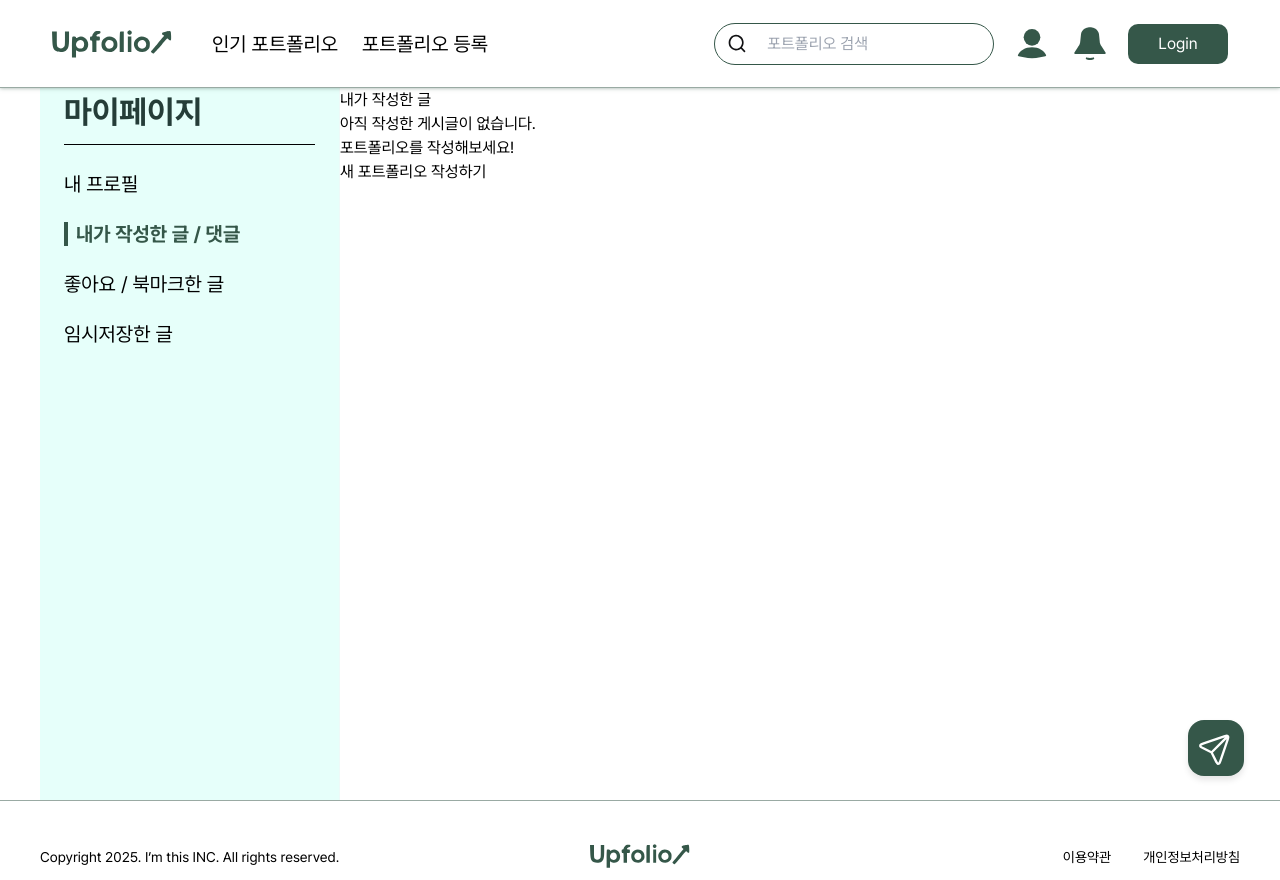
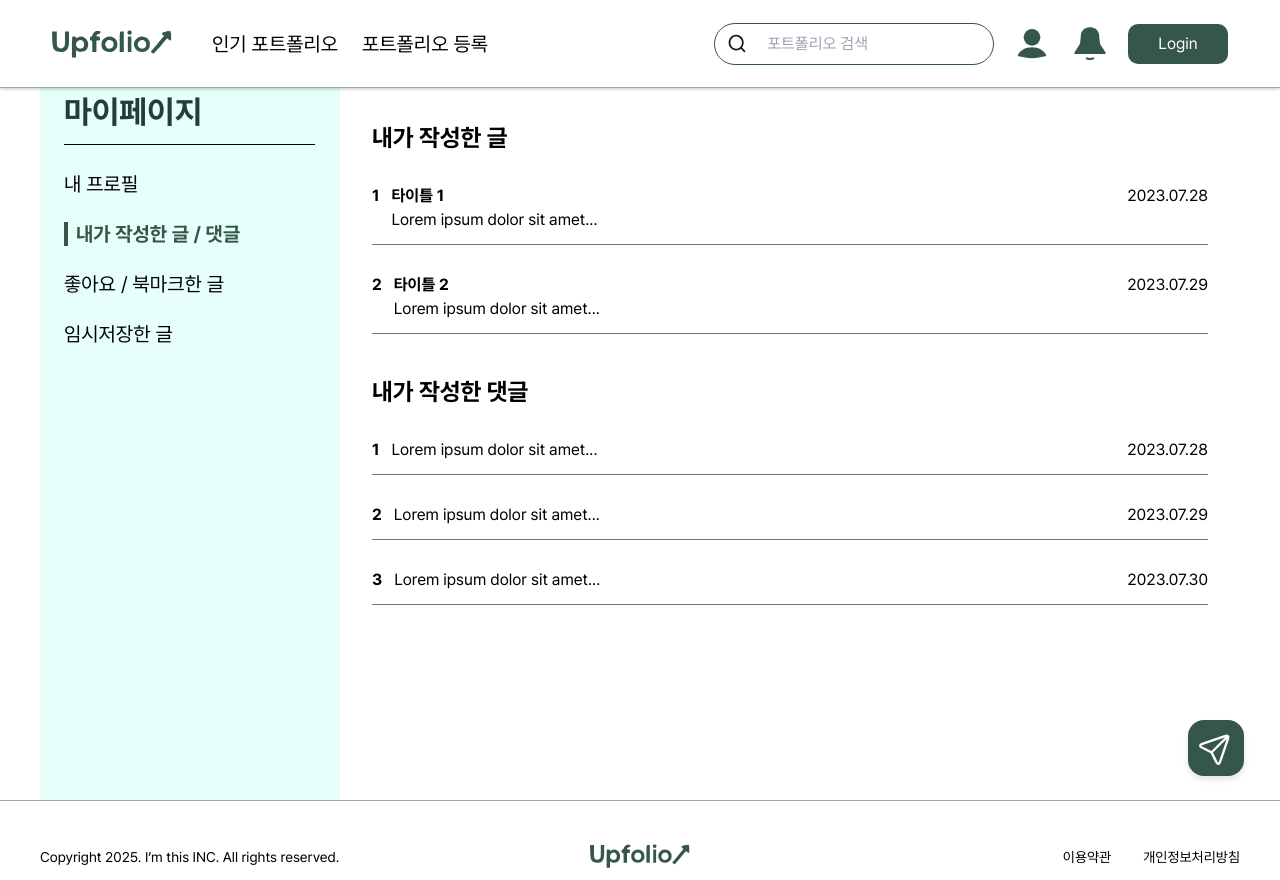
Before and after one commit to play3step/upfolio, a React (Vite) app: page /mypage/posts in a window 1280 px wide. Built offline with nearby package versions, Linux system fonts and the light colour scheme; no server answers.

Commit message:
[style] 마이페이지 UI 완성 (사이드바 + 작성한 글/댓글 리스트 구현)

```diff
--- a/src/components/domain/mypage/MyPageSidebar.tsx
+++ b/src/components/domain/mypage/MyPageSidebar.tsx
@@ -32,7 +32,7 @@ export function MyPageSidebar() {
           </li>
           <li>
             <NavLink
-              to="/mypage/drafts"
+              to="/mypage/edit"
               className={({ isActive }) => (isActive ? S.active : '')}>
               임시저장한 글
             </NavLink>
--- /dev/null
+++ b/src/pages/MyPage/Bookmarks.module.css
@@ -0,0 +1,54 @@
+.container {
+  padding: var(--sp-8);
+  display: flex;
+  flex-direction: column;
+  gap: var(--sp-10);
+}
+
+.section {
+  display: flex;
+  flex-direction: column;
+  gap: var(--sp-4);
+}
+
+.title {
+  font-size: var(--fs-lg);
+  font-weight: bold
+}
+
+.item {
+  display: flex;
+  justify-content: space-between;
+  align-items: flex-start;
+  padding: var(--sp-3) 0;
+  border-bottom: 1px solid var(--gray);
+  transition: background-color 0.2s ease;
+}
+
+.item:hover {
+  background-color: var(--primary-50);
+  cursor: pointer;
+}
+
+.left {
+  display: flex;
+  gap: var(--sp-3);
+}
+
+.itemTitle {
+  font-weight: bold
+}
+
+.itemContent {
+  font-size: var(--fs-sm);
+  color: var(--black);
+  max-width: clamp(300px, 50%, 500px);
+  white-space: nowrap;
+  overflow: hidden;
+  text-overflow: ellipsis;
+}
+
+.date {
+  font-size: var(--fs-sm);
+  color: var(--gray);
+}
--- a/src/pages/MyPage/Bookmarks.tsx
+++ b/src/pages/MyPage/Bookmarks.tsx
@@ -1,3 +1,79 @@
+import { useNavigate } from 'react-router-dom'
+import S from './Bookmarks.module.css'
+
+const dummyBookmarks = [
+  {
+    id: 1,
+    title: '북마크된 글 1',
+    content:
+      'Lorem ipsum dolor sit ametLorem ipsum dolor sit ametLorem ipsum dolor sit amet',
+    date: '2023.07.28'
+  },
+  {
+    id: 2,
+    title: '북마크된 글 2',
+    content:
+      'Lorem ipsum dolor sit ametLorem ipsum dolor sit ametLorem ipsum dolor sit amet',
+    date: '2023.07.29'
+  }
+]
+
+const dummyLikedComments = [
+  { id: 1, content: '좋아요한 댓글 1', date: '2023.07.28' },
+  { id: 2, content: '좋아요한 댓글 2', date: '2023.07.29' },
+  { id: 3, content: '좋아요한 댓글 3', date: '2023.07.30' }
+]
+
 export const Bookmarks = () => {
-  return <div>Bookmarks</div>
+  const navigate = useNavigate()
+
+  const handleBookmarkClick = (id: number) => {
+    navigate(`/posts/${id}`)
+  }
+
+  return (
+    <div className={S.container}>
+      <section className={S.section}>
+        <h2 className={S.title}>북마크한 글</h2>
+        {dummyBookmarks.length === 0 ? (
+          <p>북마크된 글이 없습니다.</p>
+        ) : (
+          dummyBookmarks.map((bookmark, idx) => (
+            <div
+              key={bookmark.id}
+              className={S.item}
+              onClick={() => handleBookmarkClick(bookmark.id)}>
+              <div className={S.left}>
+                <strong>{idx + 1}</strong>
+                <div>
+                  <p className={S.itemTitle}>{bookmark.title}</p>
+                  <p className={S.itemContent}>{bookmark.content}</p>
+                </div>
+              </div>
+              <div className={S.date}>{bookmark.date}</div>
+            </div>
+          ))
+        )}
+      </section>
+
+      <section className={S.section}>
+        <h2 className={S.title}>좋아요한 댓글</h2>
+        {dummyLikedComments.length === 0 ? (
+          <p>좋아요한 댓글이 없습니다.</p>
+        ) : (
+          dummyLikedComments.map((comment, idx) => (
+            <div
+              key={comment.id}
+              className={S.item}>
+              <div className={S.left}>
+                <strong>{idx + 1}</strong>
+                <p className={S.itemContent}>{comment.content}</p>
+              </div>
+              <div className={S.date}>{comment.date}</div>
+            </div>
+          ))
+        )}
+      </section>
+    </div>
+  )
 }
--- /dev/null
+++ b/src/pages/MyPage/EditProfile.module.css
@@ -0,0 +1,58 @@
+.container {
+  padding: var(--sp-8);
+  display: flex;
+  flex-direction: column;
+  gap: var(--sp-6);
+}
+
+.title {
+  font-size: var(--fs-lg);
+  font-weight: bold;
+  margin-bottom: var(--sp-4);
+}
+
+.list {
+  display: flex;
+  flex-direction: column;
+  gap: var(--sp-4);
+}
+
+.item {
+  display: flex;
+  justify-content: space-between;
+  align-items: flex-start;
+  padding: var(--sp-3);
+  border: 1px solid var(--gray);
+  border-radius: var(--sp-2);
+  transition: background-color 0.2s ease;
+  cursor: pointer;
+}
+
+.item:hover {
+  background-color: var(--gray2);
+}
+
+.content {
+  display: flex;
+  flex-direction: column;
+  gap: var(--sp-2);
+}
+
+.itemTitle {
+  font-size: var(--fs-md);
+  font-weight: bold
+}
+
+.itemDescription {
+  font-size: var(--fs-sm);
+  color: var(--black);
+  max-width: 500px;
+  white-space: nowrap;
+  overflow: hidden;
+  text-overflow: ellipsis;
+}
+
+.date {
+  font-size: var(--fs-sm);
+  color: var(--black);
+}
--- a/src/pages/MyPage/EditProfile.tsx
+++ b/src/pages/MyPage/EditProfile.tsx
@@ -1,3 +1,78 @@
+import { useEffect, useState } from 'react'
+import { useNavigate } from 'react-router-dom'
+import supabase from '@/lib/supabaseClient'
+import S from './EditProfile.module.css'
+
+interface Draft {
+  id: number
+  title: string
+  content: string
+  updatedAt: string
+}
+
 export const EditProfile = () => {
-  return <div>EditProfile</div>
+  const [tempPortfolio, setTempPortfolio] = useState<Draft[]>([])
+  const navigate = useNavigate()
+
+  useEffect(() => {
+    const fetchTempPortfolio = async () => {
+      try {
+        const { data: user, error: userError } = await supabase.auth.getUser()
+        if (userError || !user) {
+          console.error('사용자 인증 정보가 없습니다.')
+          return
+        }
+
+        const { data, error } = await supabase
+          .from('TempPortfolio') // 임시 저장된 글이 저장된 테이블
+          .select('id, title, content, updatedAt')
+          .eq('userId', user.user.id)
+
+        if (error) {
+          console.error(
+            '임시 저장된 글을 가져오는 중 오류 발생:',
+            error.message
+          )
+          return
+        }
+
+        setTempPortfolio(data || [])
+      } catch (err) {
+        console.error('예기치 못한 오류 발생:', err)
+      }
+    }
+
+    fetchTempPortfolio()
+  }, [])
+
+  // 임시 저장된 글을 수정하는 페이지로 이동 추후 수정
+  function handleTempClick(id: number): void {
+    navigate(`/write/${id}`)
+  }
+
+  return (
+    <div className={S.container}>
+      <h2 className={S.title}>임시 저장한 글</h2>
+      {tempPortfolio.length === 0 ? (
+        <p>임시 저장된 글이 없습니다.</p>
+      ) : (
+        <ul className={S.list}>
+          {tempPortfolio.map(temp => (
+            <li
+              key={temp.id}
+              className={S.item}
+              onClick={() => handleTempClick(temp.id)}>
+              <div className={S.content}>
+                <h3 className={S.itemTitle}>{temp.title}</h3>
+                <p className={S.itemDescription}>{temp.content}</p>
+              </div>
+              <div className={S.date}>
+                {new Date(temp.updatedAt).toLocaleDateString()}
+              </div>
+            </li>
+          ))}
+        </ul>
+      )}
+    </div>
+  )
 }
--- /dev/null
+++ b/src/pages/MyPage/Posts.module.css
@@ -0,0 +1,54 @@
+.container {
+  padding: var(--sp-8);
+  display: flex;
+  flex-direction: column;
+  gap: var(--sp-10);
+}
+
+.section {
+  display: flex;
+  flex-direction: column;
+  gap: var(--sp-4);
+}
+
+.title {
+  font-size: var(--fs-lg);
+  font-weight: bold
+}
+
+.item {
+  display: flex;
+  justify-content: space-between;
+  align-items: flex-start;
+  padding: var(--sp-3) 0;
+  border-bottom: 1px solid var(--gray);
+  transition: background-color 0.2s ease;
+}
+
+.item:hover {
+  background-color: var(--primary-50);
+  cursor: pointer;
+}
+
+.left {
+  display: flex;
+  gap: var(--sp-3);
+}
+
+.itemTitle {
+  font-weight: bold
+}
+
+.itemContent {
+  font-size: var(--fs-sm);
+  color: var(--black);
+  max-width: clamp(300px, 50%, 500px); /* 반응형 처리 */
+  white-space: nowrap;
+  overflow: hidden;
+  text-overflow: ellipsis;
+}
+
+.date {
+  font-size: var(--fs-sm);
+  color: var(--black);
+}
--- a/src/pages/MyPage/Posts.tsx
+++ b/src/pages/MyPage/Posts.tsx
@@ -1,10 +1,77 @@
+import { useNavigate } from 'react-router-dom'
+import S from './Posts.module.css'
+
+const dummyPosts = [
+  {
+    id: 1,
+    title: '타이틀 1',
+    content: 'Lorem ipsum dolor sit amet...',
+    date: '2023.07.28'
+  },
+  {
+    id: 2,
+    title: '타이틀 2',
+    content: 'Lorem ipsum dolor sit amet...',
+    date: '2023.07.29'
+  }
+]
+
+const dummyComments = [
+  { id: 1, content: 'Lorem ipsum dolor sit amet...', date: '2023.07.28' },
+  { id: 2, content: 'Lorem ipsum dolor sit amet...', date: '2023.07.29' },
+  { id: 3, content: 'Lorem ipsum dolor sit amet...', date: '2023.07.30' }
+]
+
 export default function Posts() {
+  const navigate = useNavigate()
+
+  const handlePostClick = (id: number) => {
+    navigate(`/posts/${id}`)
+  }
+
   return (
-    <div>
-      <h1>내가 작성한 글</h1>
-      <p>아직 작성한 게시글이 없습니다.</p>
-      <p>포트폴리오를 작성해보세요!</p>
-      <a href="/portfolio/new">새 포트폴리오 작성하기</a>
+    <div className={S.container}>
+      <section className={S.section}>
+        <h2 className={S.title}>내가 작성한 글</h2>
+        {dummyPosts.length === 0 ? (
+          <p>작성된 글이 없습니다.</p>
+        ) : (
+          dummyPosts.map((post, idx) => (
+            <div
+              key={post.id}
+              className={S.item}
+              onClick={() => handlePostClick(post.id)}>
+              <div className={S.left}>
+                <strong>{idx + 1}</strong>
+                <div>
+                  <p className={S.itemTitle}>{post.title}</p>
+                  <p className={S.itemContent}>{post.content}</p>
+                </div>
+              </div>
+              <div className={S.date}>{post.date}</div>
+            </div>
+          ))
+        )}
+      </section>
+
+      <section className={S.section}>
+        <h2 className={S.title}>내가 작성한 댓글</h2>
+        {dummyComments.length === 0 ? (
+          <p>작성된 댓글이 없습니다.</p>
+        ) : (
+          dummyComments.map((comment, idx) => (
+            <div
+              key={comment.id}
+              className={S.item}>
+              <div className={S.left}>
+                <strong>{idx + 1}</strong>
+                <p className={S.itemContent}>{comment.content}</p>
+              </div>
+              <div className={S.date}>{comment.date}</div>
+            </div>
+          ))
+        )}
+      </section>
     </div>
   )
 }
```
